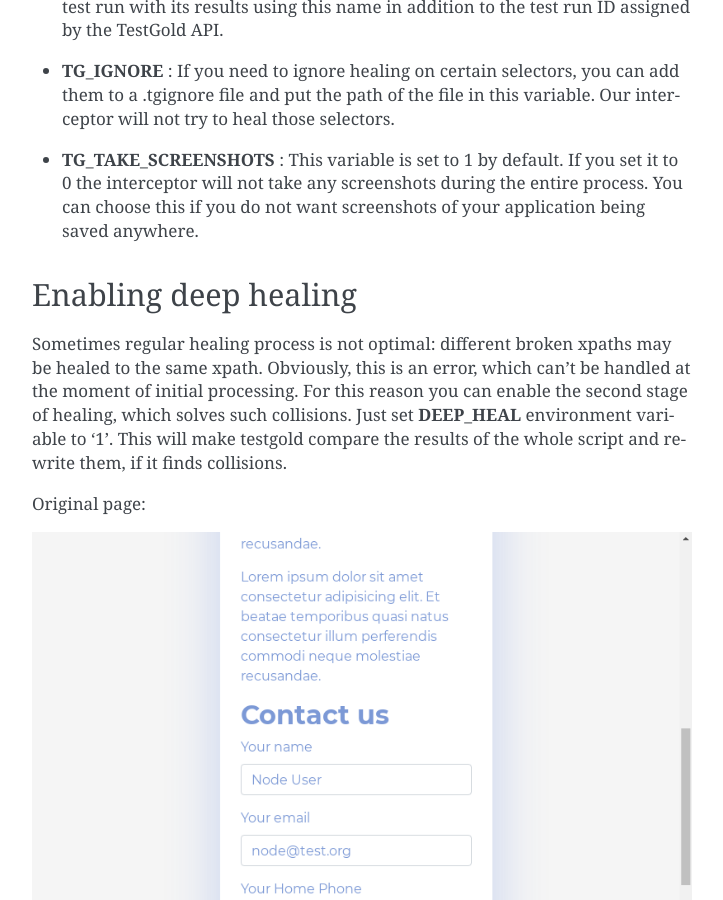
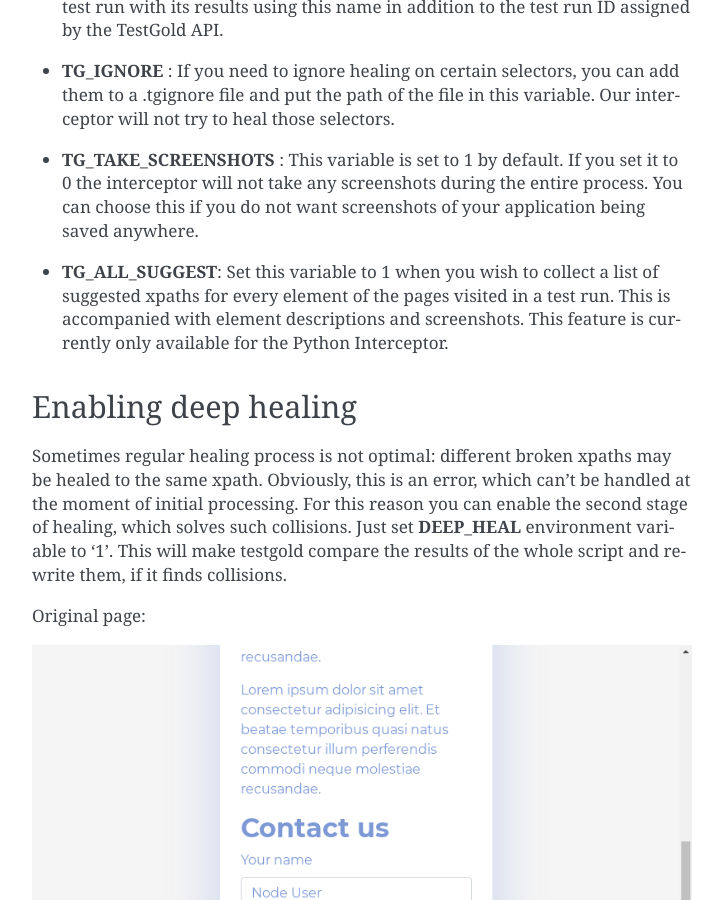
Before and after one commit to aichemydev/testgold, a Sphinx documentation site: the page built from docs/externaluse.rst, in a window 1280 px wide and 900 px high, scrolled down 2949 px. Shown: the whole window, without its empty margins (388-1111 px from the left). Built offline with Sphinx 7.4.7, drawn with Linux system fonts in a browser that asks for light colours.

Commit message:
added information about TG_ALL_SUGGEST for python

```diff
--- a/docs/externaluse.rst
+++ b/docs/externaluse.rst
@@ -126,6 +126,10 @@ package and our API heals your tests:
 - **TG_TAKE_SCREENSHOTS** : This variable is set to 1 by default. If you set it to 0 the interceptor will not take
   any screenshots during the entire process. You can choose this if you do not want screenshots of your application being saved anywhere.
 
+- **TG_ALL_SUGGEST**: Set this variable to 1 when you wish to collect a list of suggested xpaths for every element of the
+  pages visited in a test run. This is accompanied with element descriptions and screenshots. This feature is currently only available for the
+  Python Interceptor.
+
 Enabling deep healing
 ---------------------------------
 
```
